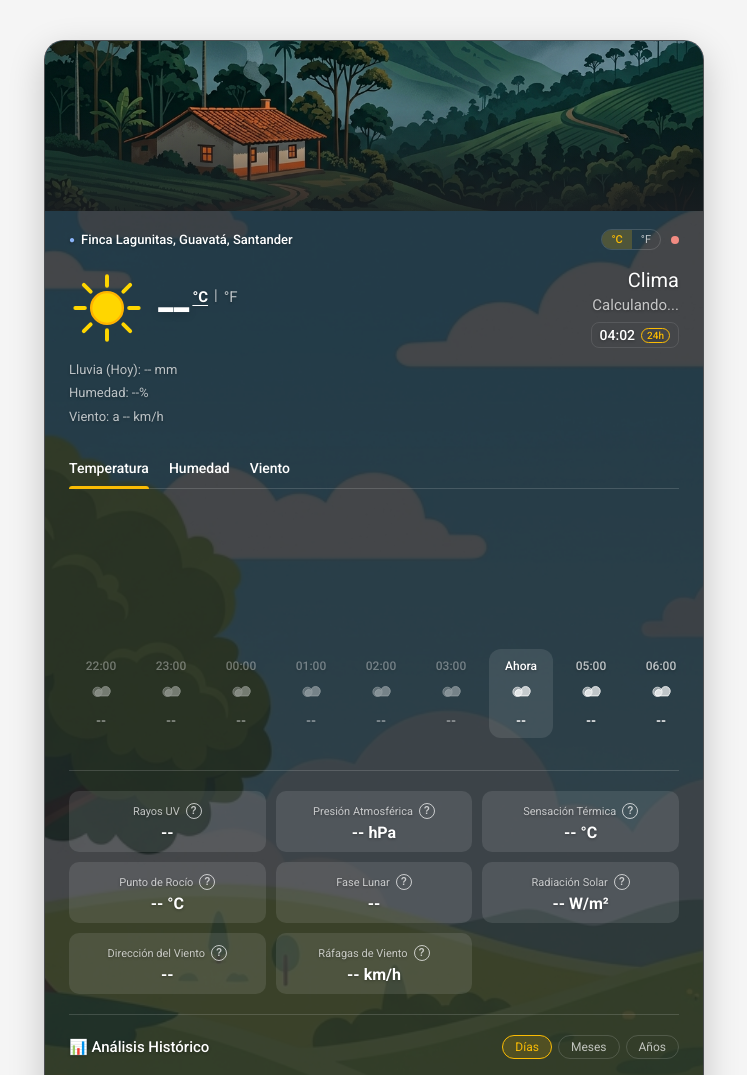
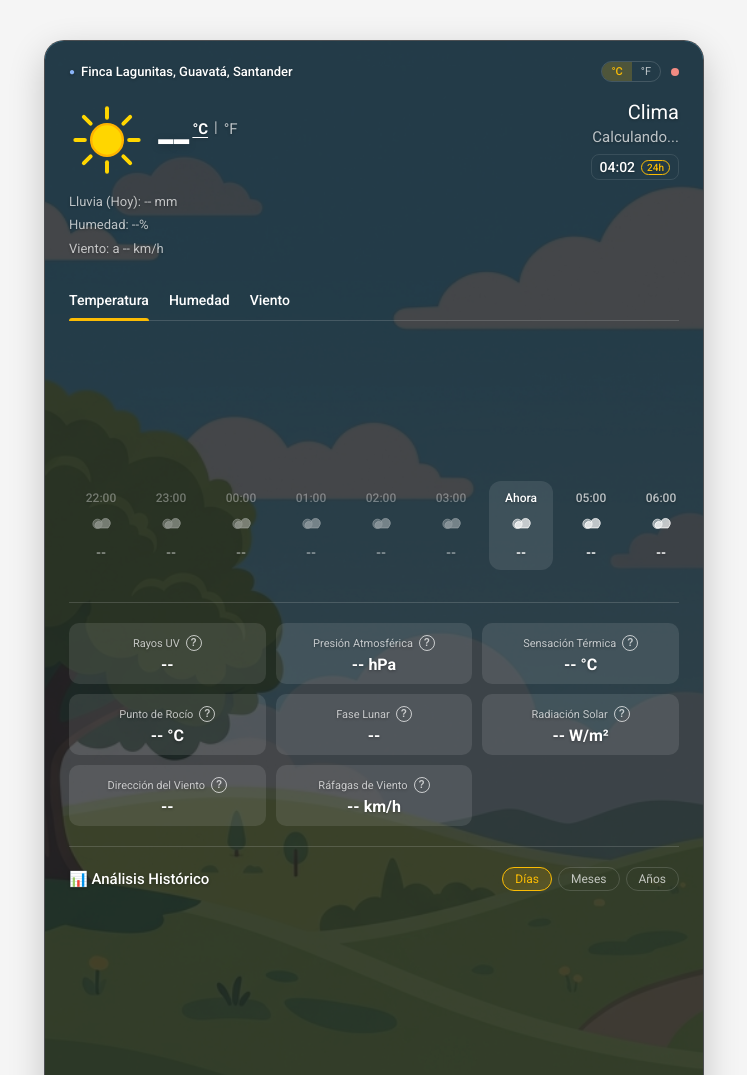
Before and after one commit to cristianyesidmquiroga-tech/Sistema_Clima, a Flask app: page / in a window 1280 px wide. Shown: the top 1075 px of the page, without its empty margins (266-1013 px from the left). Run offline with Flask 3, Linux system fonts and the light colour scheme; data that the repository does not hold is empty.

Commit message:
fix: quita imagen de cabecera grande, agrega favicon en su lugar
El pedido original era un icono en la pestana del navegador (como
tienen otras paginas), no un banner grande dentro de la tarjeta.

```diff
--- a/app/static/css/style.css
+++ b/app/static/css/style.css
@@ -116,30 +116,6 @@ body {
 @media (max-width: 700px) {
   .gw-container { border-radius: 12px; }
   body { padding: 12px 8px; }
-}
-
-/* ─── IMAGEN DE CABECERA ─── */
-.gw-hero {
-  position: relative;
-  margin: -20px -24px 18px -24px;
-  height: 170px;
-  overflow: hidden;
-}
-.gw-hero-img {
-  width: 100%;
-  height: 100%;
-  object-fit: cover;
-  object-position: center 65%;
-  display: block;
-}
-.gw-hero-fade {
-  position: absolute;
-  inset: 0;
-  background: linear-gradient(to bottom, rgba(0,0,0,0) 40%, var(--container-bg) 100%);
-  transition: background-color 1s ease;
-}
-@media (max-width: 700px) {
-  .gw-hero { height: 130px; }
 }
 
 /* ─── CABECERA ─── */
--- a/app/templates/index.html
+++ b/app/templates/index.html
@@ -4,6 +4,7 @@
   <meta charset="UTF-8">
   <meta name="viewport" content="width=device-width, initial-scale=1.0, maximum-scale=1.0, user-scalable=no">
   <title>Sistema Clima | Finca Lagunitas</title>
+  <link rel="icon" type="image/svg+xml" href="/static/icon-sun.svg">
   <link rel="preconnect" href="https://fonts.googleapis.com">
   <link href="https://fonts.googleapis.com/css2?family=Roboto:wght@400;500;700&display=swap" rel="stylesheet">
   <link rel="stylesheet" href="/static/css/style.css?v=27">
@@ -12,12 +13,6 @@
 
   <!-- CONTENIDO PRINCIPAL -->
   <div class="gw-container">
-
-    <!-- IMAGEN DE CABECERA -->
-    <div class="gw-hero">
-      <img src="/static/finca_bg.png" alt="Finca Lagunitas" class="gw-hero-img">
-      <div class="gw-hero-fade"></div>
-    </div>
 
     <!-- CANVAS PARA EFECTOS ANIMADOS (dentro de la tarjeta) -->
     <canvas id="weatherCanvas" class="weather-canvas"></canvas>
```
